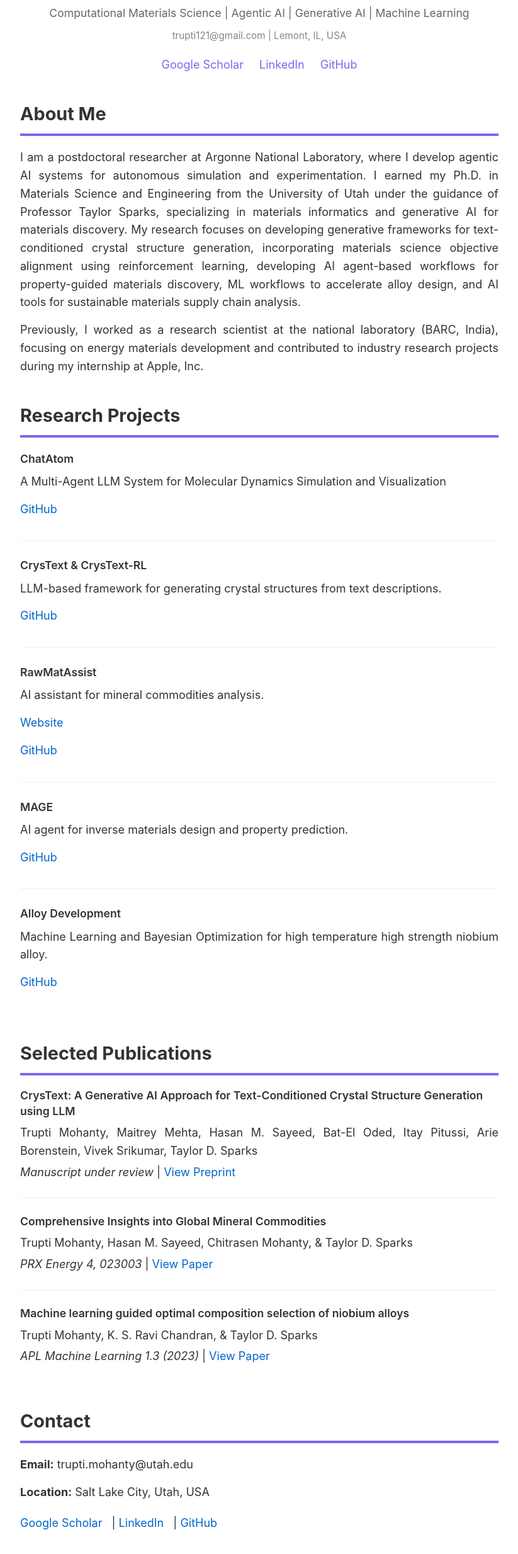
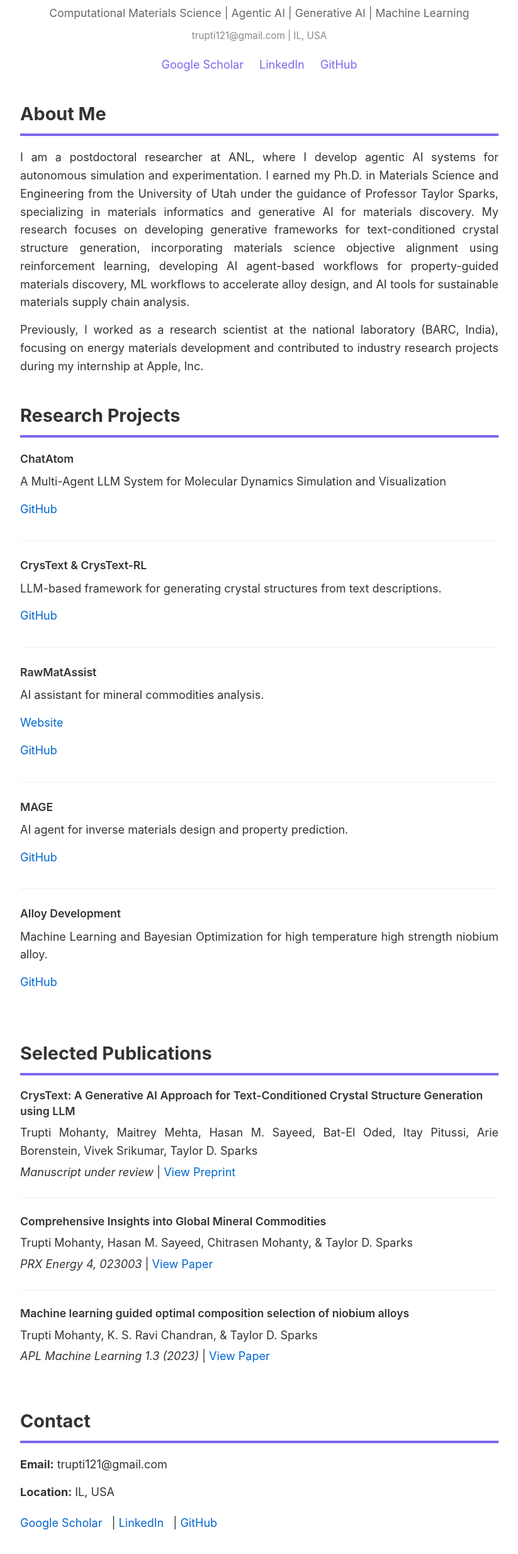
Before and after one commit to truptimohanty/truptimohanty.github.io, a plain HTML site: page index.html in a window 1280 px wide. Shown: the part 286-2754 px from the top of the page at 63% size, without its empty margins (228-1051 px from the left). Drawn offline with Linux system fonts and the light colour scheme.

Commit message:
Update contact info
Updated contact information and location details.

```diff
--- a/index.html
+++ b/index.html
@@ -12,7 +12,7 @@
             <img src="profile_pic.jpg" alt="Trupti Mohanty" class="profile-photo">
             <h1>Trupti Mohanty</h1>
             <p class="subtitle">Computational Materials Science | Agentic AI | Generative AI | Machine Learning</p>
-            <p class="contact-info">trupti121@gmail.com | Lemont, IL, USA</p>
+            <p class="contact-info">trupti121@gmail.com | IL, USA</p>
             <div class="links">
                 <a href="https://scholar.google.com/citations?user=NPg3qEQAAAAJ&hl=en" target="_blank">Google Scholar</a>
                 <a href="https://www.linkedin.com/in/trupti-mohanty-15694821/" target="_blank">LinkedIn</a>
@@ -22,7 +22,7 @@
 
         <section id="about">
             <h2>About Me</h2>
-            <p>I am a postdoctoral researcher at Argonne National Laboratory, where I develop agentic AI systems for autonomous simulation and experimentation. I earned my Ph.D. in Materials Science and Engineering from the University of Utah under the guidance of Professor Taylor Sparks, specializing in materials informatics and generative AI for materials discovery. My research focuses on developing generative frameworks for text-conditioned crystal structure generation, incorporating materials science objective alignment using reinforcement learning, developing AI agent-based workflows for property-guided materials discovery, ML workflows to accelerate alloy design, and AI tools for sustainable materials supply chain analysis.</p>
+            <p>I am a postdoctoral researcher at ANL, where I develop agentic AI systems for autonomous simulation and experimentation. I earned my Ph.D. in Materials Science and Engineering from the University of Utah under the guidance of Professor Taylor Sparks, specializing in materials informatics and generative AI for materials discovery. My research focuses on developing generative frameworks for text-conditioned crystal structure generation, incorporating materials science objective alignment using reinforcement learning, developing AI agent-based workflows for property-guided materials discovery, ML workflows to accelerate alloy design, and AI tools for sustainable materials supply chain analysis.</p>
             <p>Previously, I worked as a research scientist at the national laboratory (BARC, India), focusing on energy
                 materials development and contributed to industry research projects during my internship at Apple, Inc.</p>
         </section>
@@ -84,8 +84,8 @@
 
         <section id="contact">
             <h2>Contact</h2>
-            <p><strong>Email:</strong> trupti.mohanty@utah.edu</p>
-            <p><strong>Location:</strong> Salt Lake City, Utah, USA</p>
+            <p><strong>Email:</strong> trupti121@gmail.com</p>
+            <p><strong>Location:</strong> IL, USA </p>
             <div class="contact-links">
                 <a href="https://scholar.google.com/citations?user=NPg3qEQAAAAJ&hl=en" target="_blank">Google Scholar</a> |
                 <a href="https://www.linkedin.com/in/trupti-mohanty-15694821/" target="_blank">LinkedIn</a> |
```
